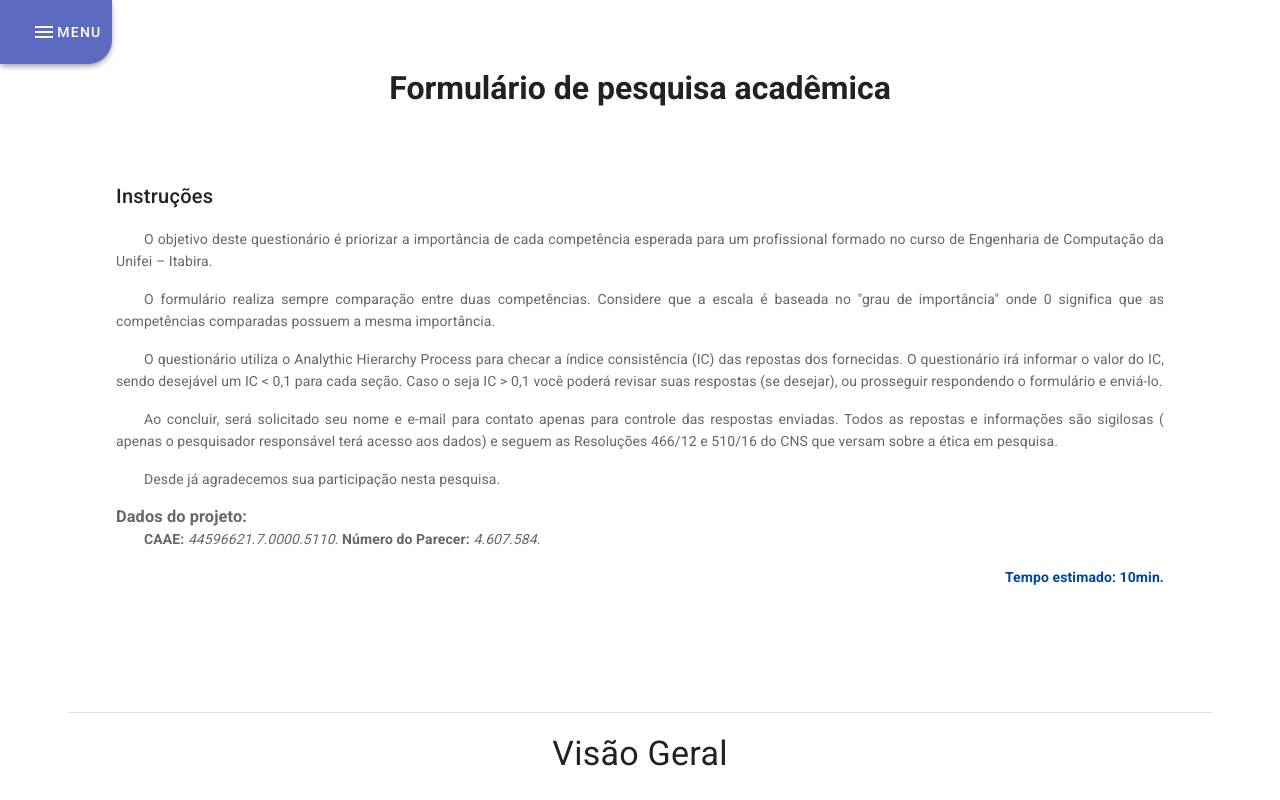
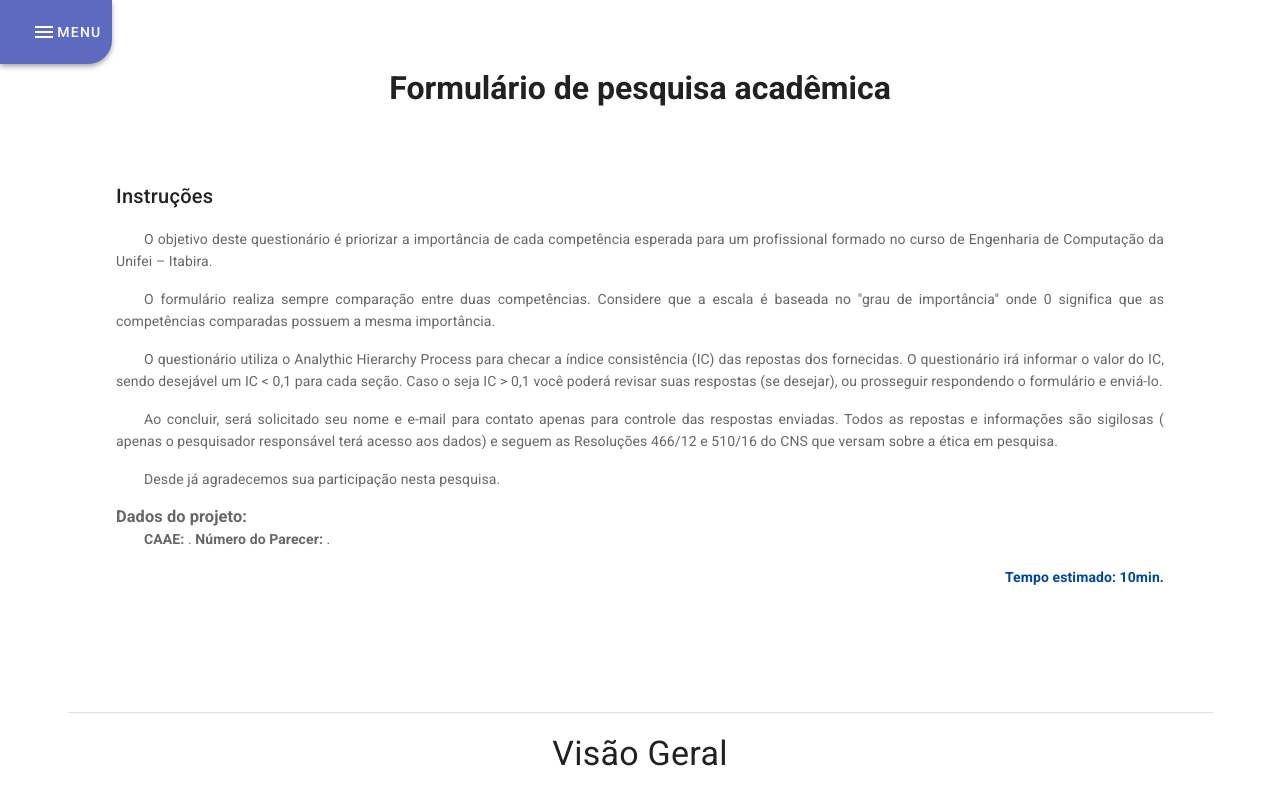
Before and after one commit to ppcamp/sigaa-ahp-form, a Vue app in the folder ahp-form/: page /Form in a window 1280 px wide. Shown: the top 800 px of the page. Built offline with nearby package versions, Linux system fonts and the light colour scheme.

Commit message:
form: changing data to .env file

```diff
--- a/ahp-form/src/components/form/Info.vue
+++ b/ahp-form/src/components/form/Info.vue
@@ -42,8 +42,8 @@
 
         <h3> Dados do projeto: </h3>
         <p class="text-justify">
-          <strong>CAAE:</strong> <i>44596621.7.0000.5110</i>.
-          <strong>Número do Parecer:</strong> <i>4.607.584</i>.
+          <strong>CAAE:</strong> <i>{{VUE_APP_COMITTEE_NUMBER}}</i>.
+          <strong>Número do Parecer:</strong> <i>{{VUE_APP_COMITTEE_CAAE}}</i>.
         </p>
 
         <p class="text-right font-weight-bold primary--text text--darken-2">
@@ -56,7 +56,19 @@
 
 <script>
 export default {
-  name:'Info'
+  name:'Info',
+
+  data() {
+    return {
+      VUE_APP_COMITTEE_NUMBER: 0,
+      VUE_APP_COMITTEE_CAAE: 0
+    }
+  },
+  created() {
+    // bind data from .env file
+    this.VUE_APP_COMITTEE_NUMBER = process.env.VUE_APP_COMITTEE_NUMBER;
+    this.VUE_APP_COMITTEE_CAAE = process.env.VUE_APP_COMITTEE_CAAE;
+  }
 };
 </script>
 
```
